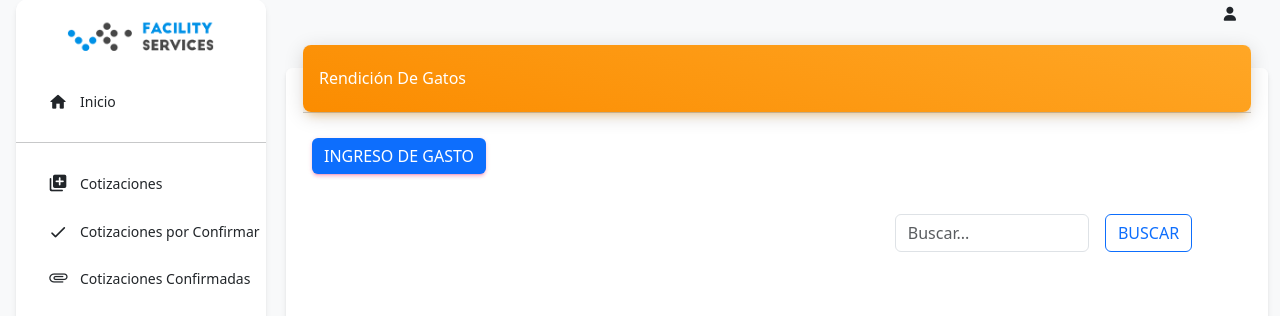
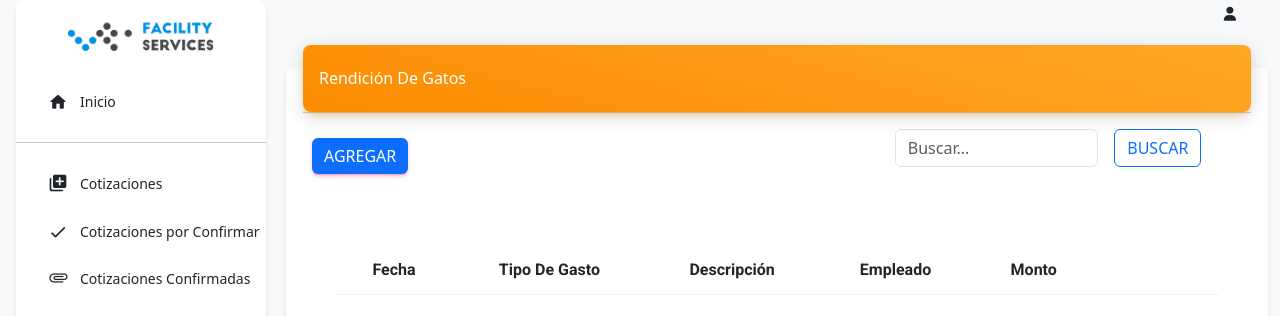
Before and after one commit to kamikaizer/lyr-facilityservices, a Python web app: template templates/gastos.html in a window 1280 px wide. Shown: the part 17-333 px from the top of the page. Run offline with Jinja, Linux system fonts and the light colour scheme; the template is opened without the code that fills it, so the values that code supplies are empty; some libraries are stand-ins or nearby versions.

Commit message:
alineacion de buscador con botones

```diff
--- a/templates/Inventario.html
+++ b/templates/Inventario.html
@@ -6,12 +6,12 @@
             <h6 class="text-white text-capitalize ps-3">Inventario</h6>
         </div>
     </div>
+    <div class="d-flex align-items-center justify-content-between">
         <div class="card-title">
             <a class="btn btn-primary" href="agrega_inventarios" role="button">Agregar</a>
         </div>
         <div class="container-fluid">
             <form class="d-flex justify-content-end" role="search">
-            <div class="row g-3">
                 <div class="row g-3">
                     <div class="col-sm-7">
                         <input type="text" class="form-control" id="inputBusqueda" placeholder="Buscar..."
@@ -21,9 +21,10 @@
                         <button class="btn btn-outline-primary" type="submit">Buscar</button>
                     </div>
                 </div>
-            </div>
             </form>
         </div>
+    </div>
+
 
     <div class="card-body">
         <table id="inventario" name="inventario" class="table">
--- a/templates/gastos.html
+++ b/templates/gastos.html
@@ -7,22 +7,24 @@
       <h6 class="text-white text-capitalize ps-3">Rendición de Gatos</h6>
     </div>
   </div>
+
+    <div class="d-flex align-items-center justify-content-between">
       <div class="card-title">
-    <a class="btn btn-primary" href="ingreso_gasto" role="button">Ingreso de Gasto</a>
+          <a class="btn btn-primary" href="ingreso_gasto" role="button">Agregar</a>
       </div>
       <div class="container-fluid">
           <form class="d-flex justify-content-end" role="search">
               <div class="row g-3">
-        <div class="row g-3">
                   <div class="col-sm-7">
-          <input type="text"  class="form-control" id="inputBusqueda" placeholder="Buscar..." oninput="buscarEnTabla()">
+                      <input type="text" class="form-control" id="inputBusqueda" placeholder="Buscar..."
+                          oninput="buscarEnTabla()">
                   </div>
                   <div class="col-sm">
                       <button class="btn btn-outline-primary" type="submit">Buscar</button>
                   </div>
               </div>
+          </form>
       </div>
-
     </form>
   </div>
   <div class="card-body">
```
Lines whose indentation alone changed are shown as unchanged.
